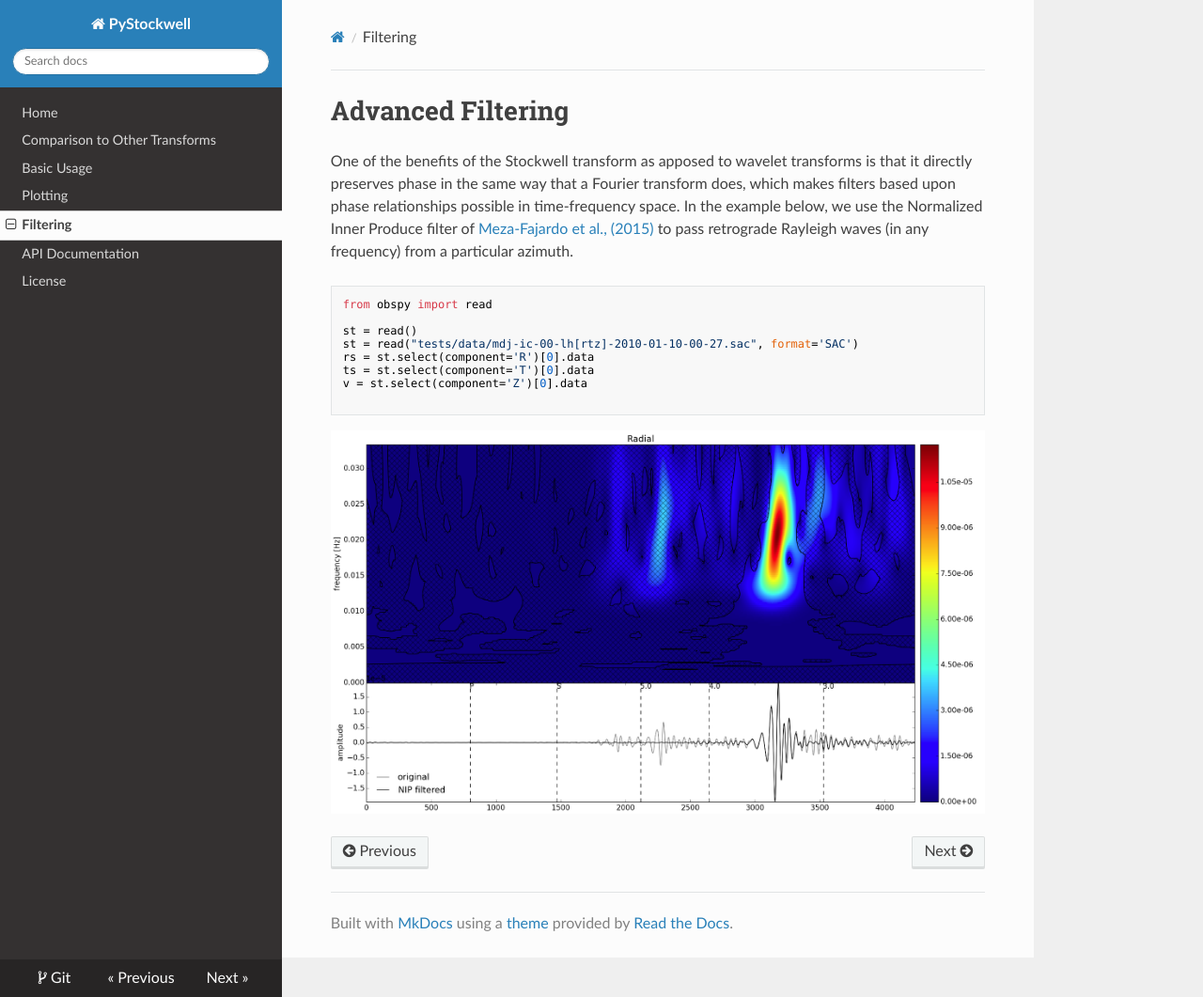
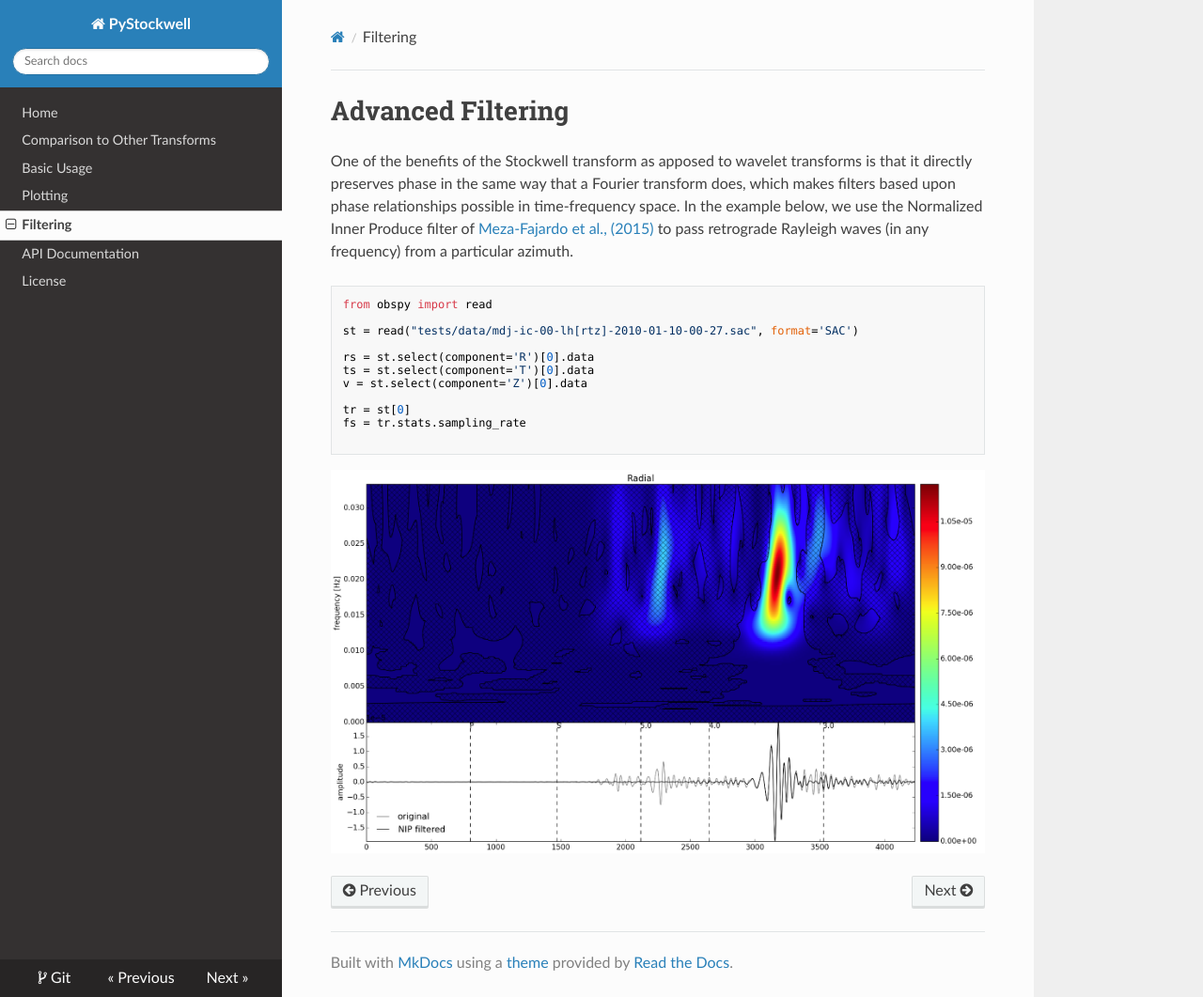
Before and after one commit to LANL-Seismoacoustics/particleman, an MkDocs documentation site: the page built from docs/src/filtering.md, in a window 1280 px wide and 1061 px high. Shown: the whole window at 94% size. Built offline with MkDocs 1.6.1, drawn with Linux system fonts in a browser that asks for light colours; nearby versions of some CDN libraries; old or Windows-style settings are respelled for this version of MkDocs.

Commit message:
Update filtering docs

````diff
--- a/docs/src/filtering.md
+++ b/docs/src/filtering.md
@@ -11,11 +11,14 @@ Produce filter of [Meza-Fajardo et al., (2015)] to pass retrograde Rayleigh wave
 ```python
 from obspy import read
 
-st = read()
 st = read("tests/data/mdj-ic-00-lh[rtz]-2010-01-10-00-27.sac", format='SAC')
+
 rs = st.select(component='R')[0].data
 ts = st.select(component='T')[0].data
 v = st.select(component='Z')[0].data
+
+tr = st[0]
+fs = tr.stats.sampling_rate
 
 ```
 
````
